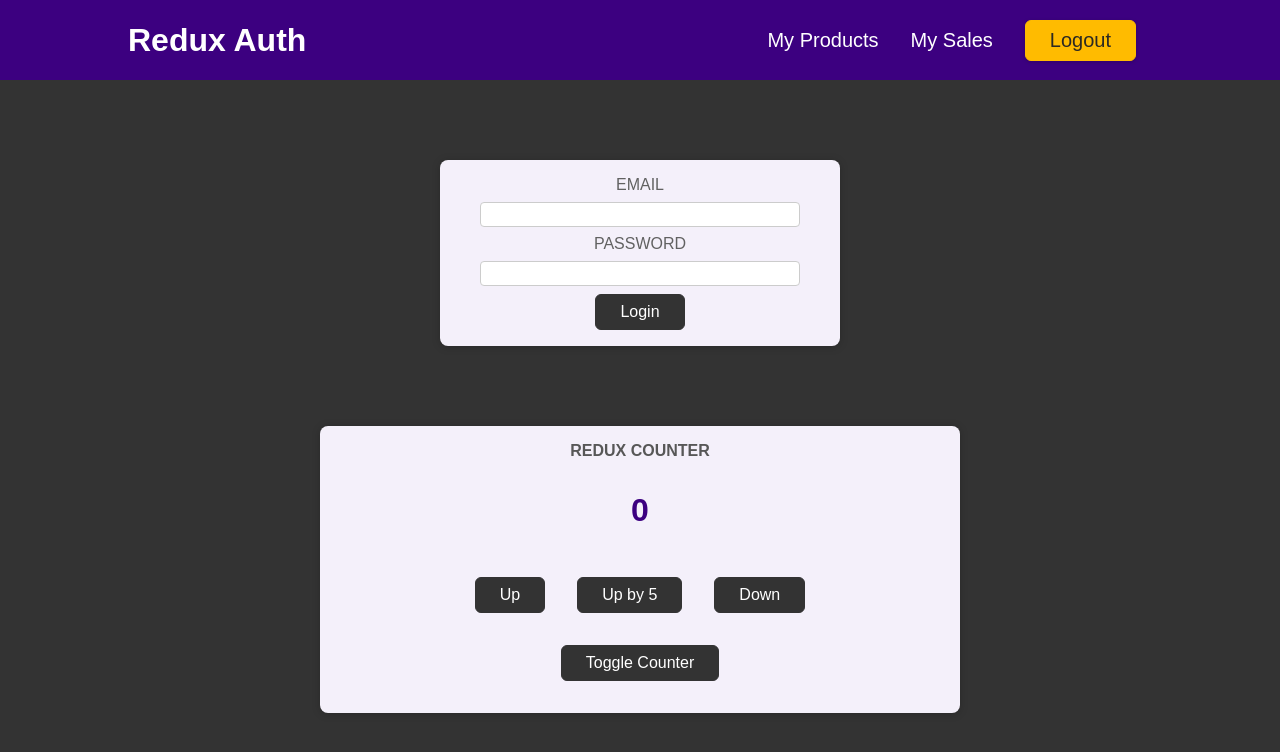
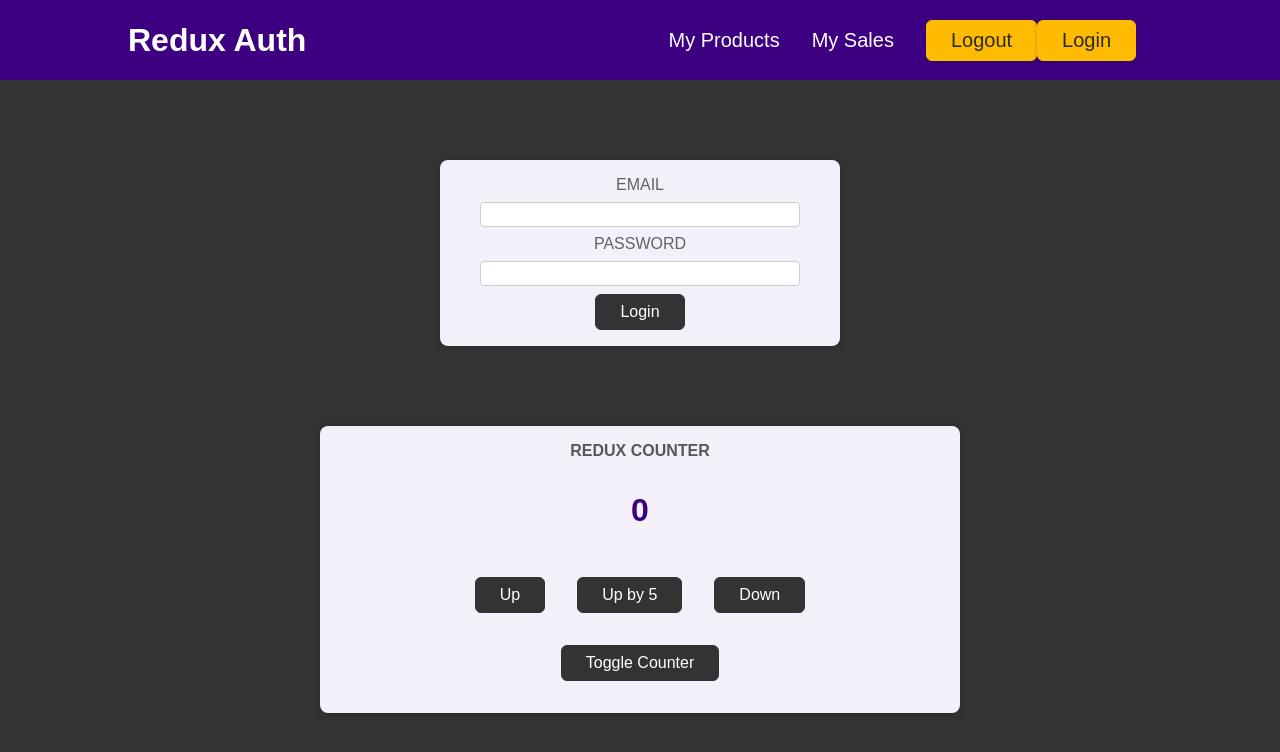
Before and after one commit to MariusCodeAcademy/react-redux-toolkit-type1, a React (Create React App) app: page / in a window 1280 px wide. Shown: the top 752 px of the page. Built offline with nearby package versions, Linux system fonts and the light colour scheme.

Commit message:
get isAuthenticated in header

```diff
--- a/src/App.js
+++ b/src/App.js
@@ -1,6 +1,9 @@
 import Counter from './components/Counter';
 import Header from './components/Header';
 import Auth from './components/Auth';
+
+// App.js. Jei esam prisilogine tai rodom UserProfile ir Counter
+// App.js. Jei nesam prisilogine tai rodom tik Auth
 
 function App() {
   return (
--- a/src/components/Auth.js
+++ b/src/components/Auth.js
@@ -1,4 +1,7 @@
 import classes from './Auth.module.css';
+
+// Auth.js submitinant forma preventinam nustatytaji siuntima per HTTP
+// vygdom login veiksma is auth reducer
 
 const Auth = () => {
   return (
--- a/src/components/Header.js
+++ b/src/components/Header.js
@@ -1,6 +1,15 @@
 import classes from './Header.module.css';
+import { useSelector } from 'react-redux';
+
+// pasiimti isAuthenticated state is store
+
+// jei isAuthenticated yra true - rodom my products ir my sales ir logout
+
+// jei isAuthenticated yra false - rodom tik login
 
 const Header = () => {
+  const isLoggedIn = useSelector((state) => state.auth.isAuthenticated);
+  console.log('Header.js: isLoggedIn ===', isLoggedIn);
   return (
     <header className={classes.header}>
       <h1>Redux Auth</h1>
@@ -14,6 +23,7 @@ const Header = () => {
           </li>
           <li>
             <button>Logout</button>
+            <button>Login</button>
           </li>
         </ul>
       </nav>
```
